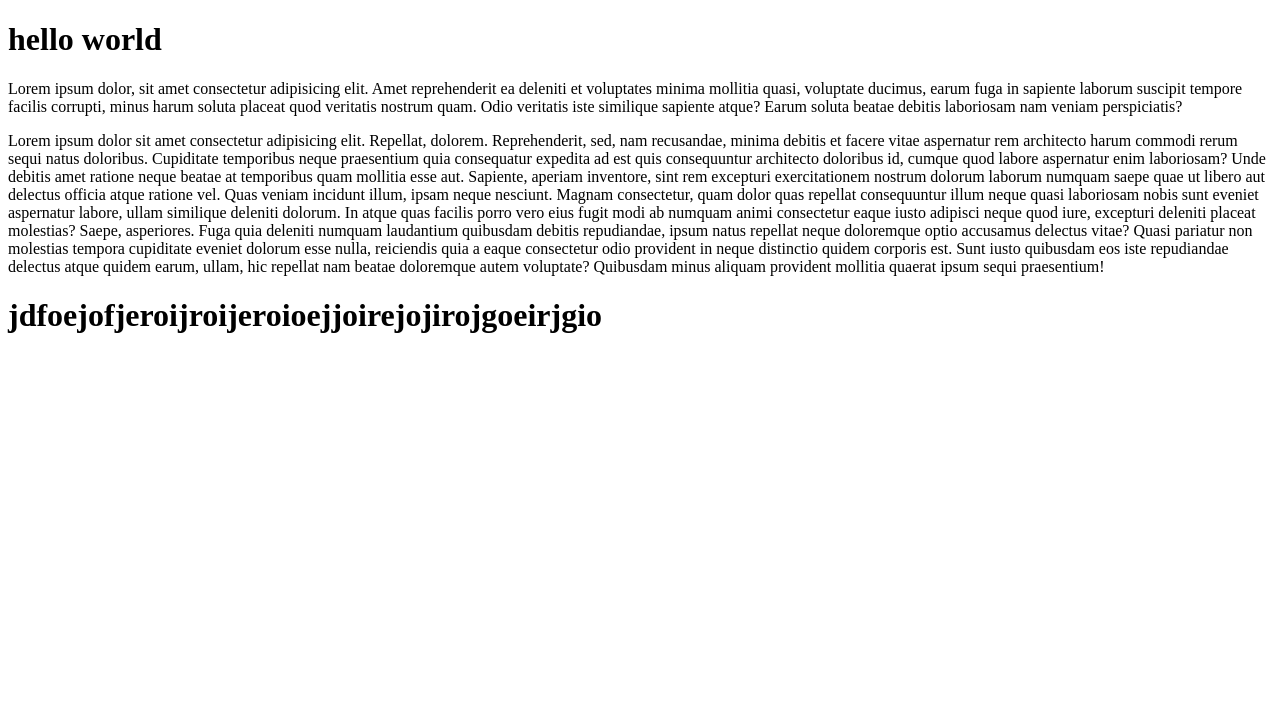
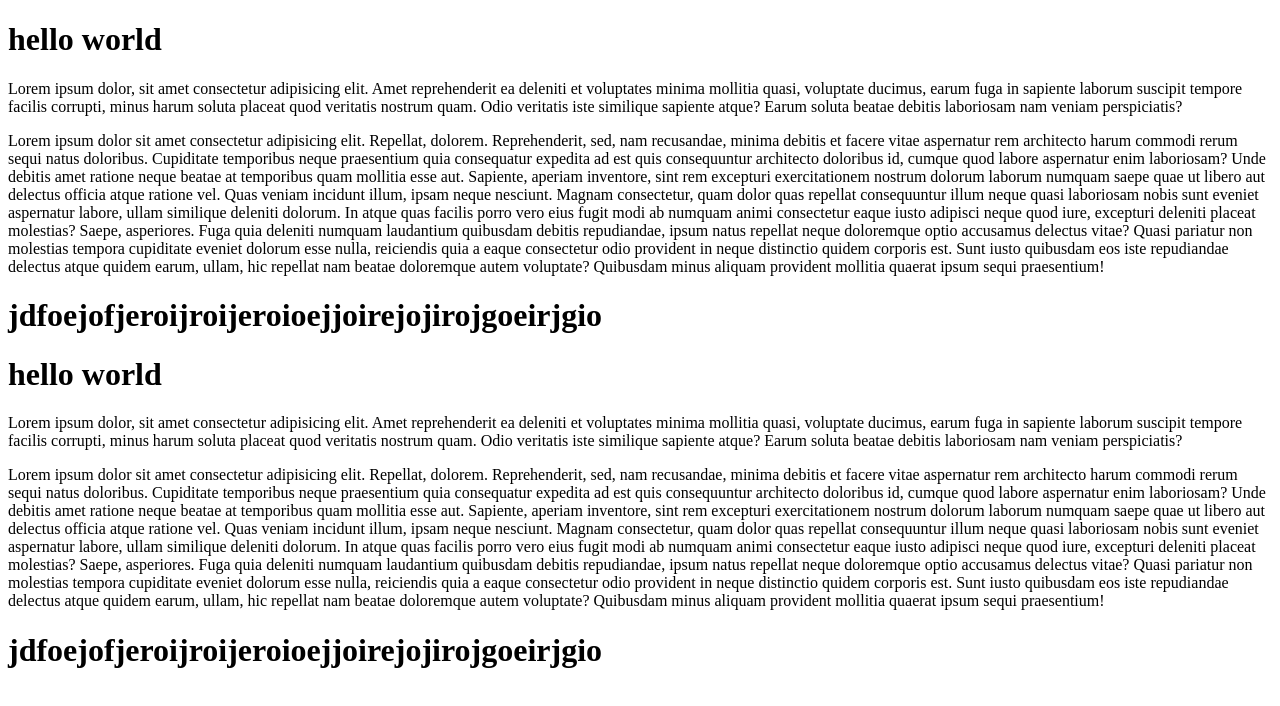
Before and after one commit to ssagar19/git-port, a plain HTML site: page index.html in a window 1280 px wide. Drawn offline with Linux system fonts and the light colour scheme.

Commit message:
double text added

```diff
--- a/index.html
+++ b/index.html
@@ -46,5 +46,43 @@
             </p>
             <h1>jdfoejofjeroijroijeroioejjoirejojirojgoeirjgio</h1>
         </div>
+          <h1>hello world</h1>
+        <p>
+            Lorem ipsum dolor, sit amet consectetur adipisicing elit. Amet
+            reprehenderit ea deleniti et voluptates minima mollitia quasi,
+            voluptate ducimus, earum fuga in sapiente laborum suscipit tempore
+            facilis corrupti, minus harum soluta placeat quod veritatis nostrum
+            quam. Odio veritatis iste similique sapiente atque? Earum soluta
+            beatae debitis laboriosam nam veniam perspiciatis?
+        </p>
+        <div>
+            <p>
+                Lorem ipsum dolor sit amet consectetur adipisicing elit.
+                Repellat, dolorem. Reprehenderit, sed, nam recusandae, minima
+                debitis et facere vitae aspernatur rem architecto harum commodi
+                rerum sequi natus doloribus. Cupiditate temporibus neque
+                praesentium quia consequatur expedita ad est quis consequuntur
+                architecto doloribus id, cumque quod labore aspernatur enim
+                laboriosam? Unde debitis amet ratione neque beatae at temporibus
+                quam mollitia esse aut. Sapiente, aperiam inventore, sint rem
+                excepturi exercitationem nostrum dolorum laborum numquam saepe
+                quae ut libero aut delectus officia atque ratione vel. Quas
+                veniam incidunt illum, ipsam neque nesciunt. Magnam consectetur,
+                quam dolor quas repellat consequuntur illum neque quasi
+                laboriosam nobis sunt eveniet aspernatur labore, ullam similique
+                deleniti dolorum. In atque quas facilis porro vero eius fugit
+                modi ab numquam animi consectetur eaque iusto adipisci neque
+                quod iure, excepturi deleniti placeat molestias? Saepe,
+                asperiores. Fuga quia deleniti numquam laudantium quibusdam
+                debitis repudiandae, ipsum natus repellat neque doloremque optio
+                accusamus delectus vitae? Quasi pariatur non molestias tempora
+                cupiditate eveniet dolorum esse nulla, reiciendis quia a eaque
+                consectetur odio provident in neque distinctio quidem corporis
+                est. Sunt iusto quibusdam eos iste repudiandae delectus atque
+                quidem earum, ullam, hic repellat nam beatae doloremque autem
+                voluptate? Quibusdam minus aliquam provident mollitia quaerat
+                ipsum sequi praesentium!
+            </p>
+            <h1>jdfoejofjeroijroijeroioejjoirejojirojgoeirjgio</h1>
     </body>
 </html>
```
